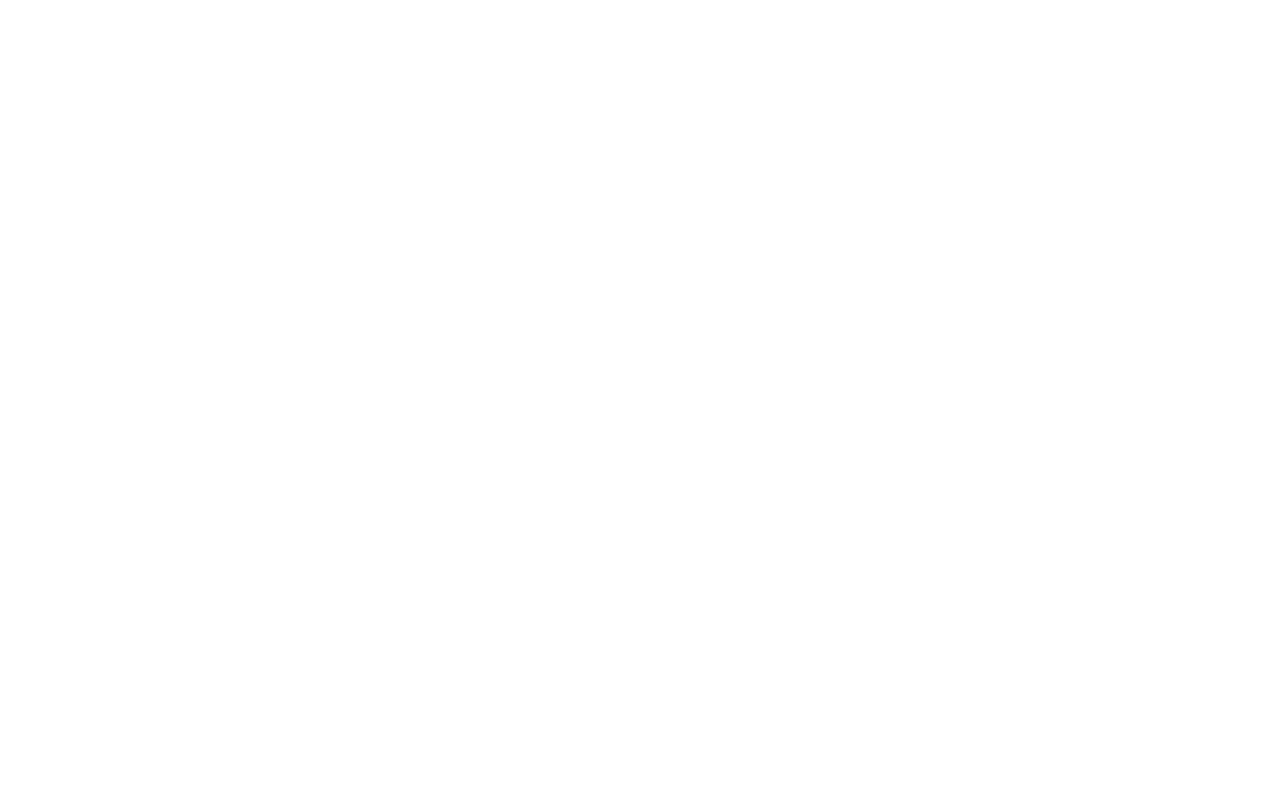
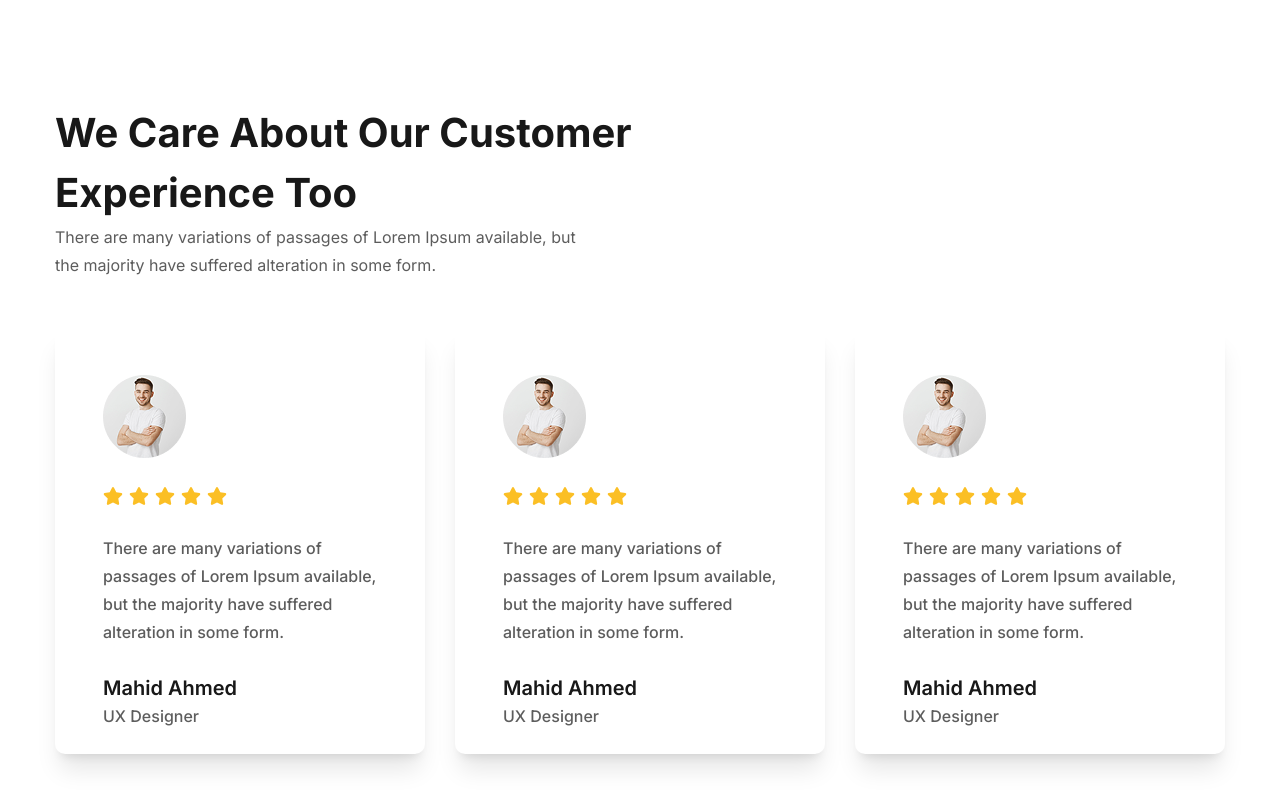
Before and after one commit to RubiyaHud/CreativeAgency-React, a React (Vite) app: page / in a window 1280 px wide. Shown: the part 3035-3842 px from the top of the page. Before the commit the page ends 3138 px from the top, so only its background shows below. Built offline with nearby package versions, Linux system fonts and the light colour scheme.

Commit message:
Customer Experience Section

```diff
--- a/package.json
+++ b/package.json
@@ -13,6 +13,7 @@
     "@tailwindcss/vite": "^4.1.3",
     "react": "^19.0.0",
     "react-dom": "^19.0.0",
+    "react-icons": "^5.5.0",
     "tailwindcss": "^4.1.3"
   },
   "devDependencies": {
--- a/src/App.css
+++ b/src/App.css
@@ -4,6 +4,7 @@
     --color-primary: #5956E8;
     --color-menuColor: #181818;
     --color-borderColor: #E3E3E3;
+    --color-starColor: #FBBF25;
     --radius-10: 10px;
     --font-inter: "Inter", "sans-serif";
   }
--- a/src/App.jsx
+++ b/src/App.jsx
@@ -1,6 +1,7 @@
 
 import './App.css'
 import Banner from './components/Banner'
+import CustomerExperrience from './components/CustomerExperrience'
 import Header from './components/layouts/Header'
 import Portfolio from './components/Portfolio'
 import Service from './components/Service'
@@ -14,6 +15,7 @@
     <Banner/>
     <Service/>
     <Portfolio/>
+    <CustomerExperrience/>
     </>
   )
 }
--- /dev/null
+++ b/src/components/CustomerExperrience.jsx
@@ -0,0 +1,60 @@
+import React from 'react'
+import Container from './Container'
+import HeadingWithPara from './HeadingWithPara'
+import Flex from './Flex'
+import Image from './Image'
+import customerImage from '../assets/customerImg.png'
+import { FaStar } from "react-icons/fa"
+
+const CustomerExperrience = () => {
+    return (
+        <div className={"mb-[150px]"}>
+            <Container>
+                <HeadingWithPara className={""} classH={"w-[603px]"} classP={""} hText={"We Care About Our Customer Experience Too"} pText={"There are many variations of passages of Lorem Ipsum available, but the majority have suffered alteration in some form."} />
+                <Flex className={"justify-between"}>
+                    <div className={"bg-white mt-12 px-12 pb-6 pt-12 shadow-xl rounded-10"}>
+                        <Image imgSrc={customerImage} imgAlt={"Customer Image"} />
+                        <Flex className={"gap-1.5 my-7"}>
+                            <FaStar className={"text-[20px] text-starColor"} />
+                            <FaStar className={"text-[20px] text-starColor"} />
+                            <FaStar className={"text-[20px] text-starColor"} />
+                            <FaStar className={"text-[20px] text-starColor"} />
+                            <FaStar className={"text-[20px] text-starColor"} />
+                        </Flex>
+                        <p className={"w-[274px] mb-7 font-inter font-medium text-[16px] text-menuColor leading-7 opacity-70"}>There are many variations of passages of Lorem Ipsum available, but the majority have suffered alteration in some form.</p>
+                        <h3 className={"font-inter font-semibold text-[20px] leading-7 text-menuColor"}> Mahid Ahmed </h3>
+                        <h3 className={"font-inter font-medium text-[16px] leading-7 text-[#5D5D5D]"}> UX Designer </h3>
+                    </div>
+                    <div className={"bg-white mt-12 px-12 pb-6 pt-12 shadow-xl rounded-10"}>
+                        <Image imgSrc={customerImage} imgAlt={"Customer Image"} />
+                        <Flex className={"gap-1.5 my-7"}>
+                            <FaStar className={"text-[20px] text-starColor"} />
+                            <FaStar className={"text-[20px] text-starColor"} />
+                            <FaStar className={"text-[20px] text-starColor"} />
+                            <FaStar className={"text-[20px] text-starColor"} />
+                            <FaStar className={"text-[20px] text-starColor"} />
+                        </Flex>
+                        <p className={"w-[274px] mb-7 font-inter font-medium text-[16px] text-menuColor leading-7 opacity-70"}>There are many variations of passages of Lorem Ipsum available, but the majority have suffered alteration in some form.</p>
+                        <h3 className={"font-inter font-semibold text-[20px] leading-7 text-menuColor"}> Mahid Ahmed </h3>
+                        <h3 className={"font-inter font-medium text-[16px] leading-7 text-[#5D5D5D]"}> UX Designer </h3>
+                    </div>
+                    <div className={"bg-white mt-12 px-12 pb-6 pt-12 shadow-xl rounded-10"}>
+                        <Image imgSrc={customerImage} imgAlt={"Customer Image"} />
+                        <Flex className={"gap-1.5 my-7"}>
+                            <FaStar className={"text-[20px] text-starColor"} />
+                            <FaStar className={"text-[20px] text-starColor"} />
+                            <FaStar className={"text-[20px] text-starColor"} />
+                            <FaStar className={"text-[20px] text-starColor"} />
+                            <FaStar className={"text-[20px] text-starColor"} />
+                        </Flex>
+                        <p className={"w-[274px] mb-7 font-inter font-medium text-[16px] text-menuColor leading-7 opacity-70"}>There are many variations of passages of Lorem Ipsum available, but the majority have suffered alteration in some form.</p>
+                        <h3 className={"font-inter font-semibold text-[20px] leading-7 text-menuColor"}> Mahid Ahmed </h3>
+                        <h3 className={"font-inter font-medium text-[16px] leading-7 text-[#5D5D5D]"}> UX Designer </h3>
+                    </div>
+                </Flex>
+            </Container>
+        </div>
+    )
+}
+
+export default CustomerExperrience
--- a/src/components/Portfolio.jsx
+++ b/src/components/Portfolio.jsx
@@ -28,8 +28,6 @@
                         <Image className={"mt-[30px]"} imgSrc={portfolioImg6} imgAlt={"portfolio Image6"} />
                         <Image className={"mt-[30px]"} imgSrc={portfolioImg7} imgAlt={"portfolio Image7"} />
                         <Image className={"mt-[30px]"} imgSrc={portfolioImg8} imgAlt={"portfolio Image8"} />
-
-
                     </Flex>
 
                 </Container>
```
Also changed, not shown: src/assets/customerImg.png (added), 1 other file (tests, documents, lock files or other folders).
